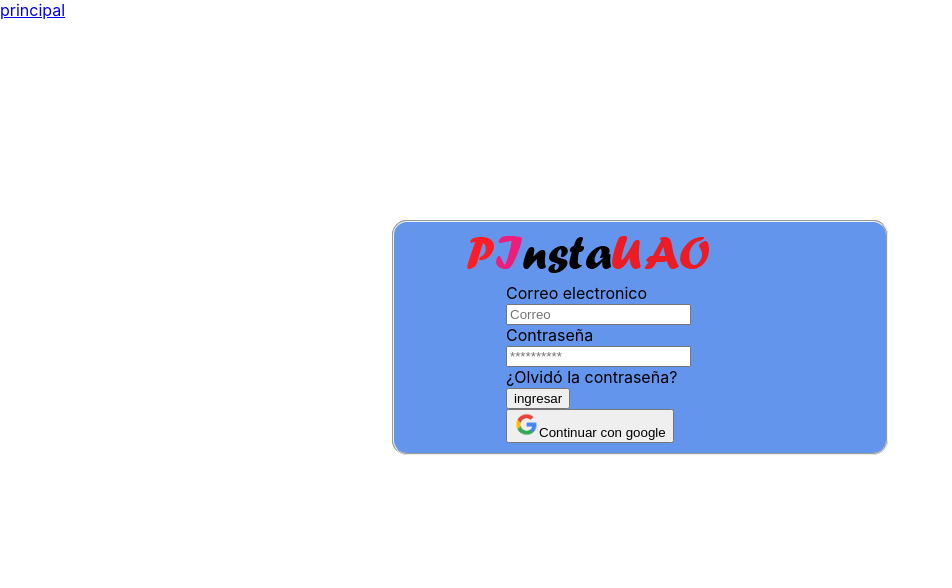
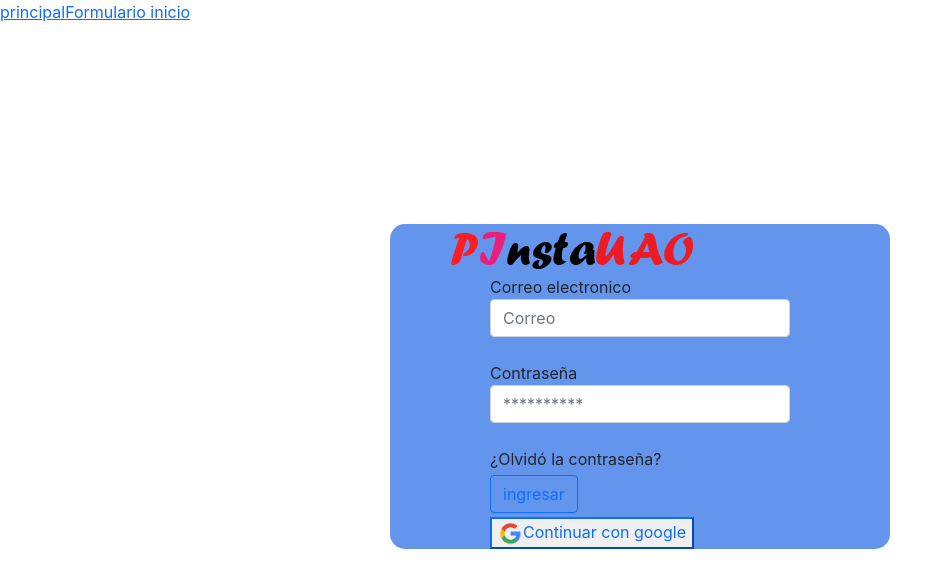
Before and after one commit to sebastianreinab/Otro-Entrega-Final-Web, a React (Create React App) app: page / in a window 1280 px wide. Shown: the top 588 px of the page, without its empty margins (0-952 px from the left). Built offline with nearby package versions, Linux system fonts and the light colour scheme.

Commit message:
no sé que ni cuando, pero hice algo y ahora no puedo escribit en el formulario de inici

```diff
--- a/public/index.html
+++ b/public/index.html
@@ -24,6 +24,7 @@
       work correctly both with client-side routing and a non-root public URL.
       Learn how to configure a non-root public URL by running `npm run build`.
     -->
+    <link href="https://cdn.jsdelivr.net/npm/bootstrap@5.1.3/dist/css/bootstrap.min.css" rel="stylesheet" integrity="sha384-1BmE4kWBq78iYhFldvKuhfTAU6auU8tT94WrHftjDbrCEXSU1oBoqyl2QvZ6jIW3" crossorigin="anonymous">
     <title>React App</title>
   </head>
   <body>
--- a/src/App.js
+++ b/src/App.js
@@ -30,8 +30,8 @@
         <div className='header'>
           <header>
             <div className='menu'>
-              <button>Inicio</button>
-              <button>Hoy</button>
+              <button className="btn btn-dark">Inicio</button>
+              <button className="btn btn-dark">Hoy</button>
               <CosasMenu icono={<ExpandMoreIcon />}/>
               <div className='busqueda'>
                 <input type='text' placeholder='Search'/>
--- a/src/componentes/AppPrincipal.jsx
+++ b/src/componentes/AppPrincipal.jsx
@@ -11,6 +11,7 @@
 
 
         <Link to="/principal" >principal</Link>
+        <Link to="/*" >Formulario inicio</Link>
 
         <Routes>
             <Route path="/formulario" elemnet={<FormuInicio />}/>
--- a/src/componentes/auth/FormuInicio.jsx
+++ b/src/componentes/auth/FormuInicio.jsx
@@ -1,13 +1,10 @@
 import React, { useState } from "react";
 import { useEffect } from "react";
 import { UseForm } from "../../hooks/HookFormuInicio";
-import Captura from "../../assets/img/Captura.png"
 import { BrowserRouter } from "react-router-dom";
 import { Link } from "react-router-dom";
 import '../../inicio.css'
 import google from '../../assets/img/google.png'
-import { Routes,Route, Navigate} from "react-router-dom";
-import { App } from "../../App";
 import PinstaUAO from '../../assets/img/PinstaUAO.png'
 
 
@@ -63,10 +60,10 @@
 
                         <label>¿Olvidó la contraseña?</label><br />
 
-                        <button className="bg-blue-500 hover:bg-blue-700 text-white font-bold py-2 px-4 rounded-full" ><Link to="/principal" />
+                        <button className="btn btn-outline-primary mt-1 btn-block" >
                             ingresar
                         </button><br/>
-                        <button className="bot_google">
+                        <button className="bot_google btn-outline-primary mt-1 btn-block">
                             <img src={google} className="google"/>
                             Continuar con google
                         </button>
```
